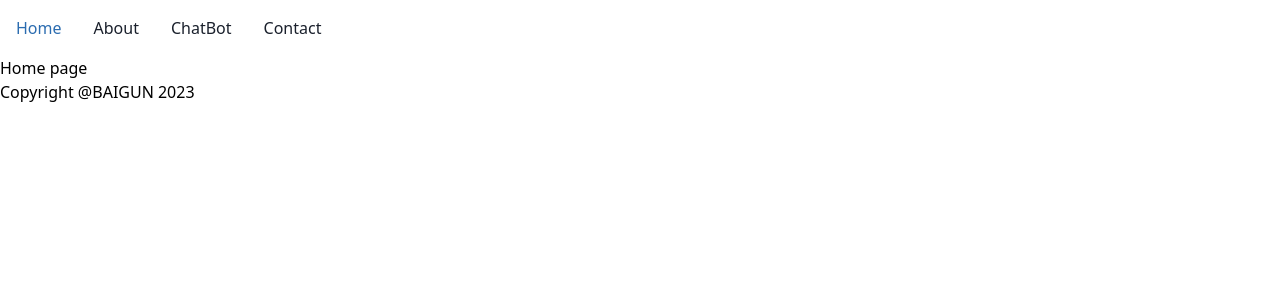
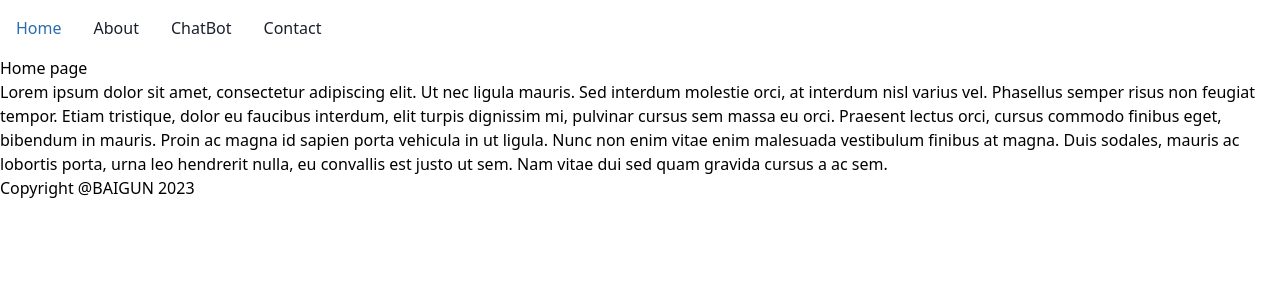
Before and after one commit to vedanti-u/SiteGenie, a Next.js app: page / in a window 1280 px wide. Shown: the top 300 px of the page. Built offline with nearby package versions, Linux system fonts and the light colour scheme.

Commit message:
Minor changes

```diff
--- a/src/app/about/page.js
+++ b/src/app/about/page.js
@@ -1,6 +1,8 @@
+import '../style/globals.css'
+
 const About = () => {
     return (
-        <h1>We have enetered into about page </h1>
+        <h1>About </h1>
     );
 }
 
--- a/src/app/chatbot/page.js
+++ b/src/app/chatbot/page.js
@@ -13,7 +13,7 @@ const Chatbot = () => {
       {/*chatbot body div*/}
 
       <div className="inline-flex items-center">
-        <img src="src\app\Screenshot 2023-11-06 134106.png" alt="img" className="w-8" />
+        <img src="./chatbot/Screenshot 2023-11-06 134106.png" alt="img" className="w-8" />
         <span className="ml-4">SiteGinnie.AI</span>
       </div>
 
--- /dev/null
+++ b/src/app/components/layout.js
@@ -0,0 +1,14 @@
+import Navbar from "./navbar";
+import Footer from "./footer";
+
+const Layout = ({ children }) => {
+    return (
+          <div className="content">
+            <Navbar />
+            { children }
+            <Footer />
+          </div>
+     );
+}
+
+export default Layout;
--- a/src/app/components/navbar.js
+++ b/src/app/components/navbar.js
@@ -1,7 +1,7 @@
 import '../style/globals.css'
 const Navbar = () => {
     return (
-<nav className="bg-white border-gray-200 dark:bg-gray-900">
+<nav className="bg-gray border-gray-200 dark:bg-gray-900">
   <div className="max-w-screen-xl flex flex-wrap items-center justify-between mx-auto p-4">
    <div className="items-center justify-between hidden w-full md:flex md:w-auto md:order-1" id="navbar-sticky">
     <ul className="flex flex-col p-4 md:p-0 mt-4 font-medium border border-gray-100 rounded-lg bg-gray-50 md:flex-row md:space-x-8 md:mt-0 md:border-0 md:bg-white dark:bg-gray-800 md:dark:bg-gray-900 dark:border-gray-700">
--- /dev/null
+++ b/src/app/file1.js
@@ -0,0 +1,12 @@
+//for fixi8ng the layout
+// navbar and footer
+import "./style/globals.css"
+import Layout from "./components/layout"
+
+export default function MyApp({ Component , pageProps }){
+    return (
+    <Layout>
+     <Component {...pageProps} />
+    </Layout>
+    );
+  }
--- a/src/app/page.js
+++ b/src/app/page.js
@@ -4,18 +4,23 @@
 //import Chatbot from "./chatbot/chatbot";
 import Footer from "./components/footer";
 import Navbar from "./components/navbar";
-
+//import Layout from "./components/layout"
 //yeh main page hai jo first render hota hai
-
+import "./style/globals.css"
 
 export default function Home() {
   return (
   <>
-    <Navbar />
+  <Navbar />
     <h1>Home page </h1>
-    <Footer/>
-
-
+    <p>Lorem ipsum dolor sit amet, consectetur adipiscing elit. Ut nec ligula mauris.
+      Sed interdum molestie orci, at interdum nisl varius vel. Phasellus semper risus non feugiat tempor.
+      Etiam tristique, dolor eu faucibus interdum, elit turpis dignissim mi, pulvinar cursus sem massa eu
+      orci. Praesent lectus orci, cursus commodo finibus eget, bibendum in mauris. Proin ac magna id sapien
+      porta vehicula in ut ligula. Nunc non enim vitae enim malesuada vestibulum finibus at magna.
+      Duis sodales, mauris ac lobortis porta, urna leo hendrerit nulla, eu convallis est justo ut sem.
+      Nam vitae dui sed quam gravida cursus a ac sem.</p>
+  <Footer/>
   </>
   )
 }
```
Also changed, not shown: src/app/chatbot/Screenshot 2023-11-06 134106.png (renamed from src/app/Screenshot 2023-11-06 134106.png), src/app/layout.js (line endings or trailing spaces).
